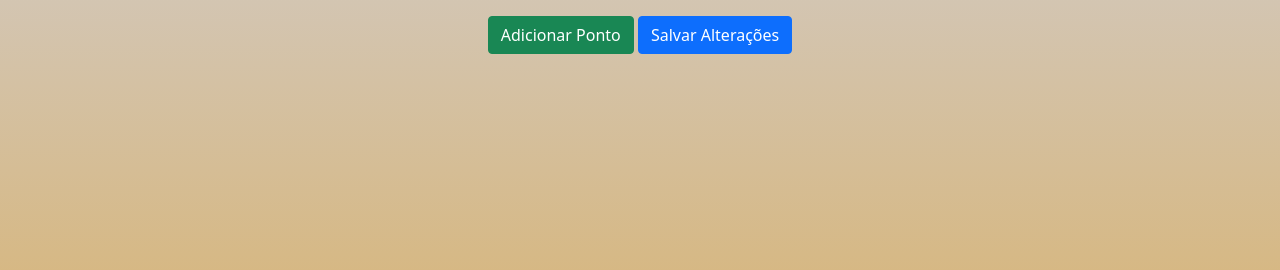
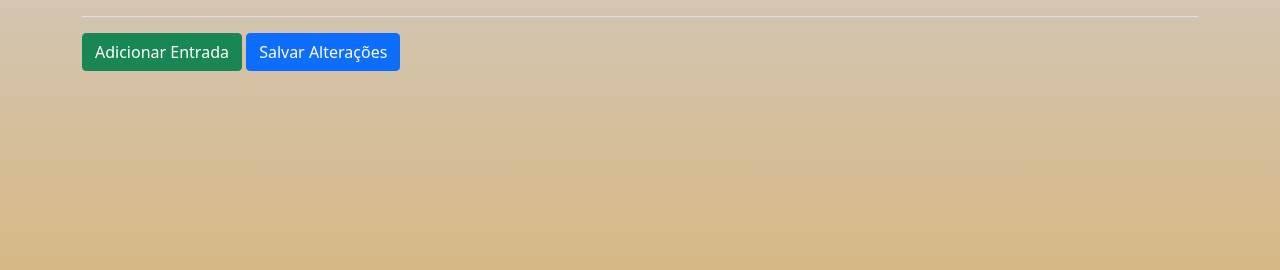
Before and after one commit to Git-Mota/Folha_Pagamento_Web, an ASP.NET Core app: template WebTeste/Views/Ponto/CriarPonto.cshtml in a window 1280 px wide. Shown: the part 188-458 px from the top of the page. Run offline with ASP.NET Core 8, Linux system fonts and the light colour scheme; the template is opened without the code that fills it, so the values that code supplies are empty; style sheets or scripts are compiled from the project's sources.

Commit message:
att - Inclusão de dados dinamico ao registrar pontos

```diff
--- a/WebTeste/Views/Home/Index.cshtml
+++ b/WebTeste/Views/Home/Index.cshtml
@@ -3,11 +3,12 @@
 @{
     ViewData["Title"] = "Home Page";
     var nomeCompleto = User.Identity.Name;
+    var DeparTamento = User.FindFirst("Departamento");
 
 }
 
 <div class="text-center">
-    <h1 class="display-4">Bem vindo,@nomeCompleto</h1>
+    <h1 class="display-4">Bem vindo,@nomeCompleto, do @DeparTamento.Value</h1>
     <p>Sistema Integrado de Gestão Pessoal</a>.</p>
 
 </div>
--- a/WebTeste/Views/Ponto/CriarPonto.cshtml
+++ b/WebTeste/Views/Ponto/CriarPonto.cshtml
@@ -2,9 +2,24 @@
 
 @{
     ViewData["Title"] = "Cadastrar Ponto";
+    var nome = User.Identity.Name;
+    var DepartamentoClaim = User.FindFirst("Departamento");
+    var Departamento = DepartamentoClaim != null ? DepartamentoClaim.Value : "N/A";
 }
+<script src="~/js/scripPonto.js"></script>
+<p id="passanome">@nome</p>
+<p id="passadepartamento">@Departamento</p>
+<style>
+  #passanome {
+    display: none;
+  }
+  #passadepartamento{
+    display: none;
+  }
+</style>
 <div class="text-center">
     <h1 class="display-4">Cadastrar Ponto</h1>
+</div>
 
 <table class="table">
     <thead>
@@ -25,7 +40,7 @@
         @foreach (var ponto in Model)
         {
             <tr>
-                    <td>@ponto.Nome</td>
+                <td contenteditable="false">@ponto.Nome</td>
                 <td>@ponto.Departamento</td>
                 <td>@ponto.Data.ToString("dd/MM/yyyy")</td>
                 <td>@ponto.DiaSemana</td>
@@ -37,54 +52,22 @@
                 <td>@ponto.HoraSaida</td>
             </tr>
         }
-        <tr id="newRow" style="display: none;">
-            <td contenteditable="true"></td>
-            <td contenteditable="true"></td>
-            <td contenteditable="true"></td>
-            <td contenteditable="true"></td>
-            <td contenteditable="true"></td>
-            <td contenteditable="true"></td>
-            <td contenteditable="true"></td>
-            <td contenteditable="true"></td>
-            <td contenteditable="true"></td>
-            <td contenteditable="true"></td>
+        <tr id="newRow">
+            <td id="nomeFunc" contenteditable="false"></td>
+            <td id="departamentoFunc" contenteditable="false"></td>
+            <td id="data" contenteditable="false"></td>
+            <td id="diaSemana" contenteditable="false"></td>
+            <td id="entrada" contenteditable="false"></td>
+            <td contenteditable="false"></td>
+            <td contenteditable="false"></td>
+            <td contenteditable="false"></td>
+            <td contenteditable="false"></td>
+            <td contenteditable="false"></td>
         </tr>
     </tbody>
 </table>
 
-<button id="addButton" class="btn btn-success">Adicionar Ponto</button>
+<button id="adicionarEntradaButton" class="btn btn-success">Adicionar Entrada</button>
+
+
 <button id="saveButton" class="btn btn-primary">Salvar Alterações</button>
-
-<script>
-    document.getElementById('addButton').addEventListener('click', function () {
-        // Exibe a linha com campos editáveis quando o botão "Adicionar Ponto" é clicado.
-        var newRow = document.getElementById('newRow');
-        newRow.style.display = "table-row";
-    });
-
-    document.getElementById('saveButton').addEventListener('click', function () {
-        var table = document.querySelector("table");
-        var rows = table.querySelectorAll("tbody tr");
-
-        var data = [];
-
-        rows.forEach(function (row) {
-            var cells = row.querySelectorAll("td");
-            var ponto = {
-                Nome: cells[0].textContent,
-                Departamento: cells[1].textContent,
-                Data: cells[2].textContent,
-                DiaSemana: cells[3].textContent,
-                HoraEntrada: cells[4].textContent,
-                HoraInicioAlmoco: cells[5].textContent,
-                HoraRetornoAlmoco: cells[6].textContent,
-                HoraInicioPausa: cells[7].textContent,
-                HoraRetornoPausa: cells[8].textContent,
-                HoraSaida: cells[9].textContent,
-            };
-            data.push(ponto);
-        });
-
-        // Agora você pode enviar 'data' para o servidor para salvar as alterações no banco de dados, por meio de uma solicitação AJAX ou outro método.
-    });
-</script>
--- /dev/null
+++ b/WebTeste/wwwroot/js/scripPonto.js
@@ -0,0 +1,40 @@
+document.addEventListener('DOMContentLoaded', function () {
+    // Seu código JavaScript aqui
+
+    document.getElementById('adicionarEntradaButton').addEventListener('click', function () {
+        var dataAtual = new Date();
+        var horaEntrada = dataAtual.toLocaleTimeString();
+        var dataFormatada = dataAtual.toLocaleDateString();
+        var diaSemana = dataAtual.toLocaleDateString('pt-BR', { weekday: 'long' });
+
+        // Preencher os campos na última linha da tabela
+        document.getElementById('nomeFunc').textContent = "Nome";
+        document.getElementById('departamentoFunc').textContent = "Departamento";
+        document.getElementById('data').textContent = dataFormatada;
+        document.getElementById('diaSemana').textContent = diaSemana;
+        document.getElementById('entrada').textContent = horaEntrada;
+    });
+});
+document.getElementById('saveButton').addEventListener('click', function () {
+    var table = document.querySelector("table");
+    var rows = table.querySelectorAll("tbody tr");
+
+    var data = [];
+
+    rows.forEach(function (row) {
+        var cells = row.querySelectorAll("td");
+        var ponto = {
+            Nome: cells[0].textContent,
+            Departamento: cells[1].textContent,
+            Data: cells[2].textContent,
+            DiaSemana: cells[3].textContent,
+            HoraEntrada: cells[4].textContent,
+            HoraInicioAlmoco: cells[5].textContent,
+            HoraRetornoAlmoco: cells[6].textContent,
+            HoraInicioPausa: cells[7].textContent,
+            HoraRetornoPausa: cells[8].textContent,
+            HoraSaida: cells[9].textContent,
+        };
+        data.push(ponto);
+    });
+});
```
Also changed, not shown: WebTeste/WebTeste.csproj, 6 other files. Lines whose indentation alone changed are shown as unchanged.
